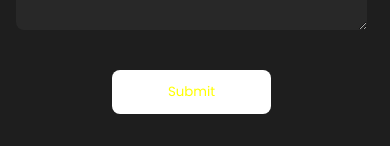
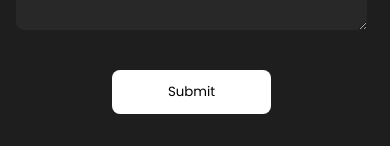
Before and after one commit to RyanRanjith/PortFolio, a React (Create React App) app: page / in a window 390 px wide. Shown: the part 3498-3644 px from the top of the page. Built offline with nearby package versions, Linux system fonts and the light colour scheme.

Commit message:
10-30-2023

```diff
--- a/src/components/Contact/contact.css
+++ b/src/components/Contact/contact.css
@@ -148,7 +148,7 @@
 
     }
     .submitBtn{
-        color: yellow;
+        color: black;
     }
 
 }
```
